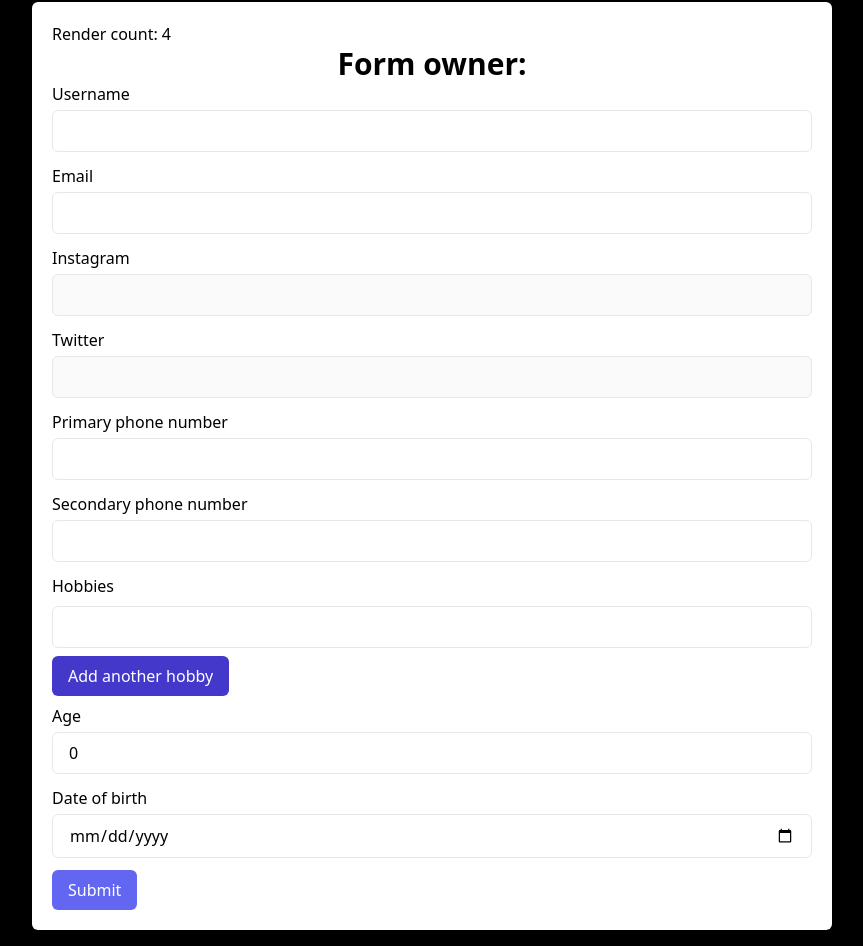
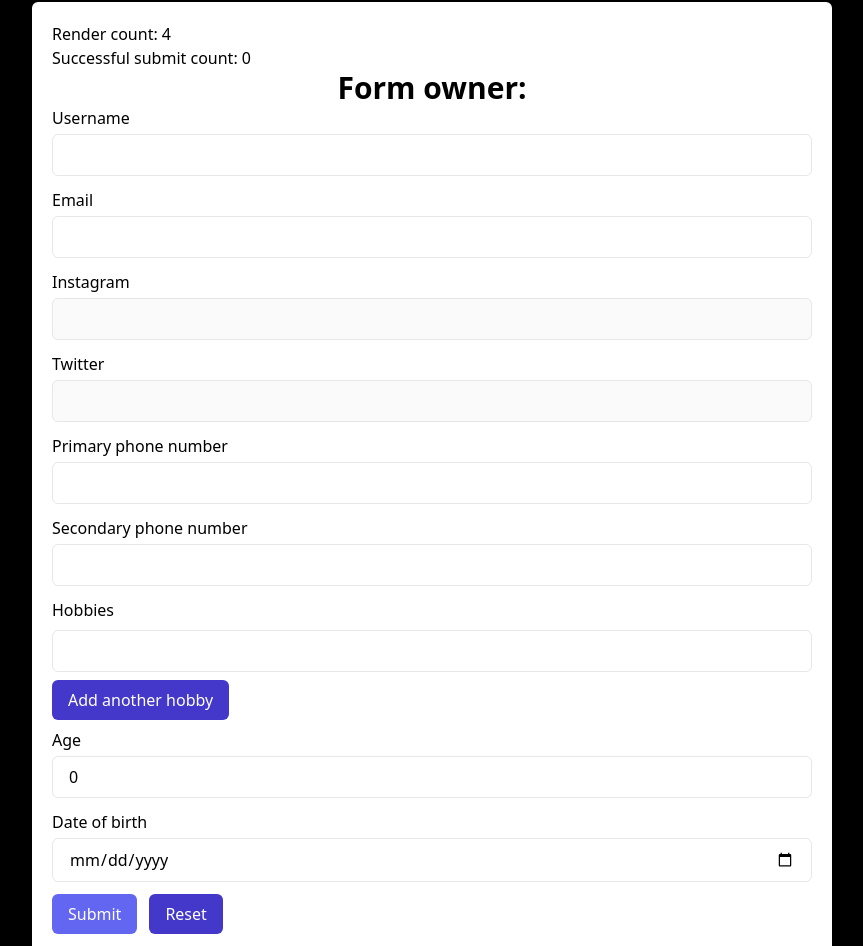
Before and after one commit to VatsalDave2102/react-hook-form-tutorial, a React (Vite) app: page / in a window 1280 px wide. Shown: the part 54-1000 px from the top of the page, without its empty margins (208-1071 px from the left). Built offline with nearby package versions, Linux system fonts and the light colour scheme.

Commit message:
add form reset and successful submit counts

```diff
--- a/src/components/UserDetailsForm.tsx
+++ b/src/components/UserDetailsForm.tsx
@@ -38,9 +38,9 @@ const UserDetailsForm = () => {
 		},
 	});
 
-	const { register, control, handleSubmit, formState, watch } = form;
+	const { register, control, handleSubmit, formState, watch, reset } = form;
 
-	const { errors, isDirty, isValid } = formState; //formstate contains info about entire form state, helps to keep on track with user's interaction
+	const { errors, isDirty, isValid, isSubmitting, submitCount } = formState; //formstate contains info about entire form state, helps to keep on track with user's interaction
 
 	// useFieldArray to add fields dynamically
 	const { fields, append, remove } = useFieldArray({
@@ -65,6 +65,7 @@ const UserDetailsForm = () => {
 	return (
 		<div className="p-5 bg-white rounded-md max-w-[800px] mx-auto">
 			<p>Render count: {renderCount}</p>
+			<p>Successful submit count: {submitCount}</p>
 			<h1 className="text-3xl font-bold text-center">
 				Form owner: {watchUserame}
 			</h1>
@@ -246,12 +247,19 @@ const UserDetailsForm = () => {
 					/>
 					<p className="text-red-500">{errors.dob?.message}</p>
 				</div>
-				<div>
+				<div className="flex flex-start gap-x-3">
 					<button
 						className="px-4 py-2 bg-indigo-700 text-white rounded-md disabled:bg-indigo-500 disabled:cursor-default"
-						disabled={!isDirty || !isValid} // disable form if not dirty or if not valid
+						disabled={!isDirty || !isValid || isSubmitting} // disable form if not dirty or if not valid
 					>
 						Submit
+					</button>
+					<button
+						type="button"
+						className="px-4 py-2 bg-indigo-700 text-white rounded-md disabled:bg-indigo-500 disabled:cursor-default"
+						onClick={() => reset()} // reset the form values to default
+					>
+						Reset
 					</button>
 				</div>
 			</form>
```
